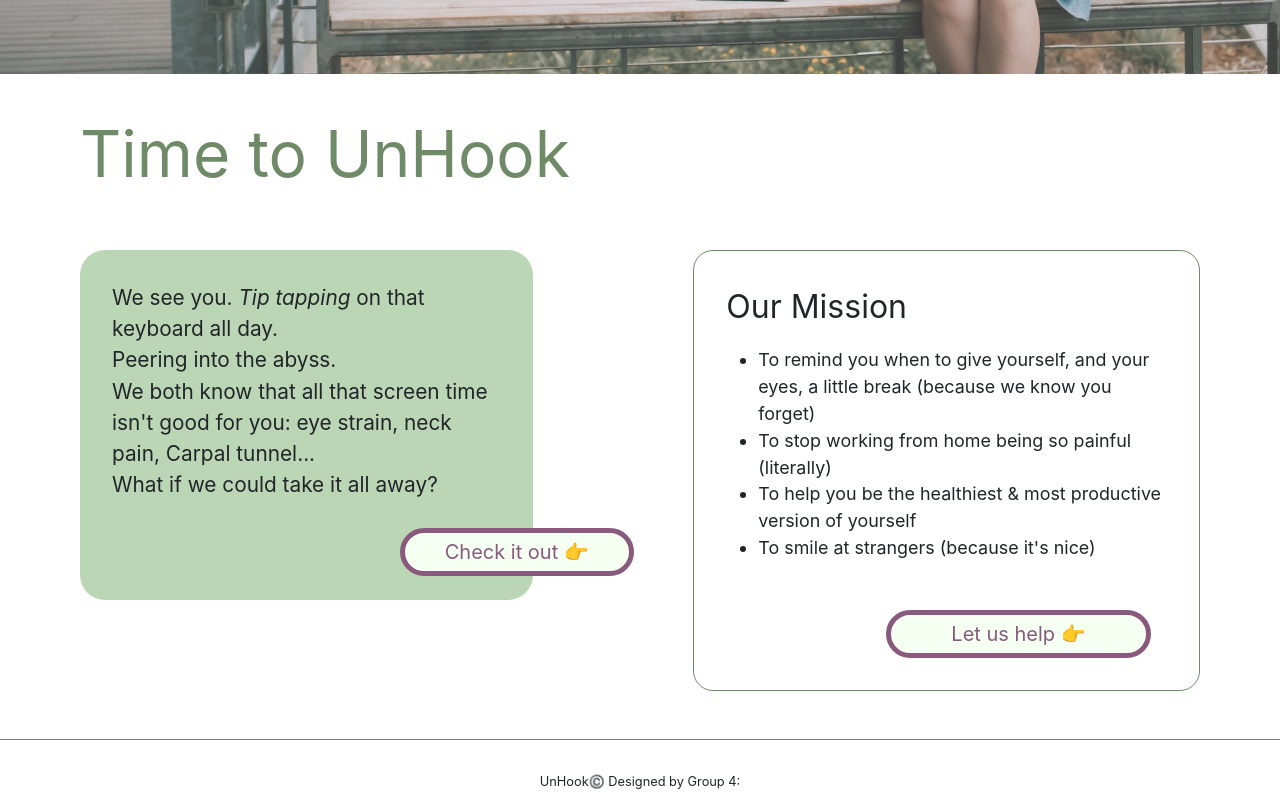
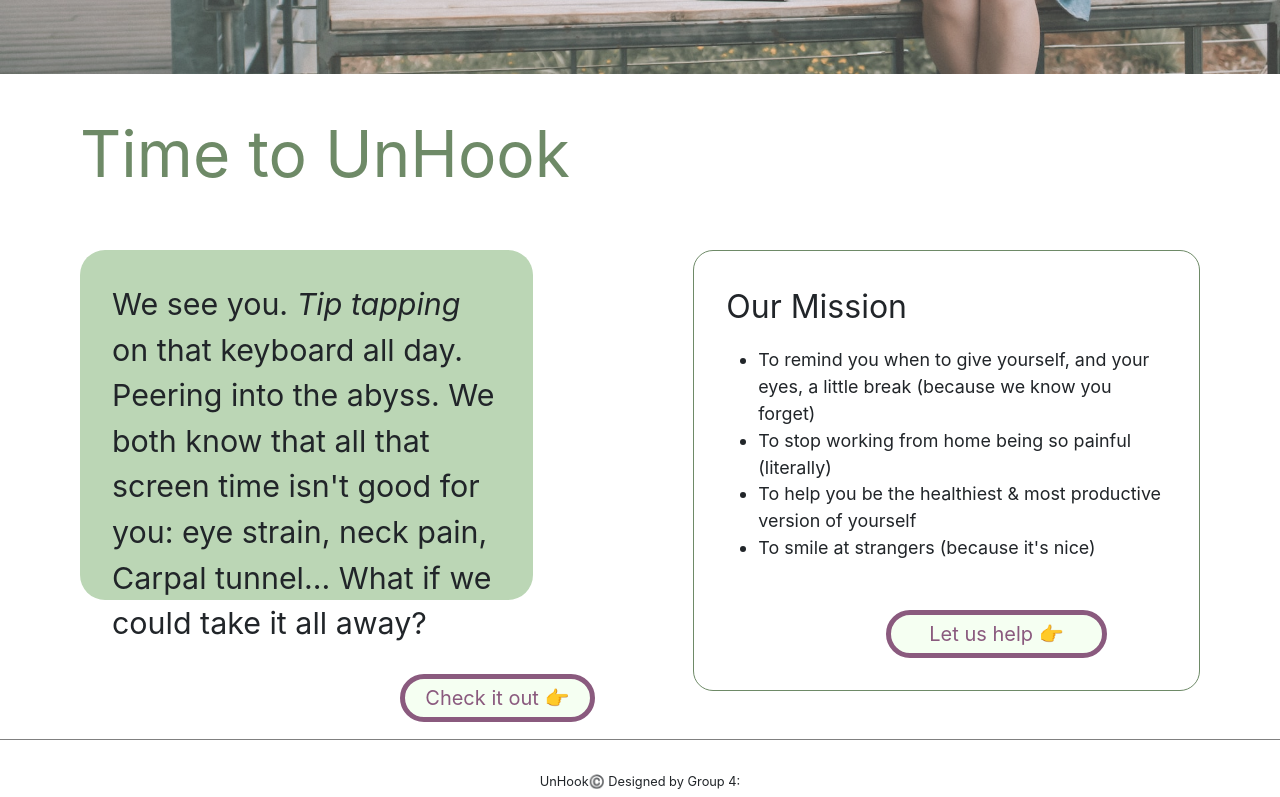
Before and after one commit to carolinenorris1/cfg_project, a React (Create React App) app in the folder wellbeing-app/: page / in a window 1280 px wide. Shown: the part 566-1363 px from the top of the page. Built offline with nearby package versions, Linux system fonts and the light colour scheme.

Commit message:
fixed visibility of carousel controlers

```diff
--- a/wellbeing-app/src/css/globalStyles.css
+++ b/wellbeing-app/src/css/globalStyles.css
@@ -4,6 +4,19 @@
   background-color: #f5fff2;
   color: #000000;
 }
+.control-dots {
+  background-color: #bbd6b5;
+  height: 2rem;
+}
+
+.carousel .control-arrow,
+.carousel.carousel-slider .control-arrow {
+  background-color: #bbd6b5 !important;
+  opacity: 100 !important;
+  height: 90%;
+  color: #000000 !important;
+}
+
 /* FONTS */
 @import url("https://fonts.googleapis.com/css2?family=Inter:wght@100;200;400;600;800&display=swap");
 body {
@@ -93,7 +106,6 @@ Paragraph text:
 }
 
 .country-modal {
-  /* z-index: 1; */
   position: fixed;
   /* Use fixed positioning to keep it in view while scrolling */
   top: 4rem;
@@ -147,7 +159,7 @@ Paragraph text:
   border-radius: 25px;
   padding: 2rem;
   width: 80%;
-  font-size: 1.3rem;
+  font-size: 1.9rem;
   height: 350px;
 }
 
@@ -171,7 +183,7 @@ Paragraph text:
   border-radius: 25px;
   background-color: #f5fff2;
   color: #8a5a7e;
-  width: 60%;
+  width: 50%;
 }
 
 .main-page-left-container button {
@@ -252,10 +264,9 @@ Paragraph text:
   justify-content: space-between;
 }
 .community-join h1 {
-  font-size: 3.5rem;
-  padding: 12rem 0 0 3rem;
+  padding: 15rem 0 0 2rem;
+  font-size: 2.8rem;
   color: #6e8a67;
-  font-weight: 600;
 }
 
 .community-container {
@@ -265,7 +276,7 @@ Paragraph text:
 
 .community-container p {
   color: #4c574a;
-  font-size: 1.1rem;
+  font-size: 1.2rem;
 }
 
 .left-container {
@@ -376,6 +387,8 @@ Paragraph text:
   background-color: #8a5a7e;
 }
 
+/* CAROUSEL on WELLNESSAPP */
+
 .carousel-container {
   padding: 13rem 15rem 0 15rem;
 }
--- a/wellbeing-app/src/pages/Home.js
+++ b/wellbeing-app/src/pages/Home.js
@@ -18,10 +18,10 @@ function Home() {
       </div> */}
         <div className={"main-page-left-container"}>
           <p>
-            We see you. <i>Tip tapping</i> on that keyboard all day. <br></br>
-            Peering into the abyss.<br></br> We both know that all that screen
-            time isn't good for you: eye strain, neck pain, Carpal tunnel...
-            <br></br>What if we could take it all away?
+            We see you. <i>Tip tapping</i> on that keyboard all day. Peering
+            into the abyss. We both know that all that screen time isn't good
+            for you: eye strain, neck pain, Carpal tunnel... What if we could
+            take it all away?
           </p>
           <button>Check it out 👉</button>
         </div>
--- a/wellbeing-app/src/pages/WellnessApp.js
+++ b/wellbeing-app/src/pages/WellnessApp.js
@@ -1,4 +1,5 @@
 import React, { useContext } from "react";
+import "../css/globalStyles.css";
 import { Carousel } from "react-responsive-carousel";
 import "react-responsive-carousel/lib/styles/carousel.min.css";
 import CountryContext from "../context/CountryContext";
```
